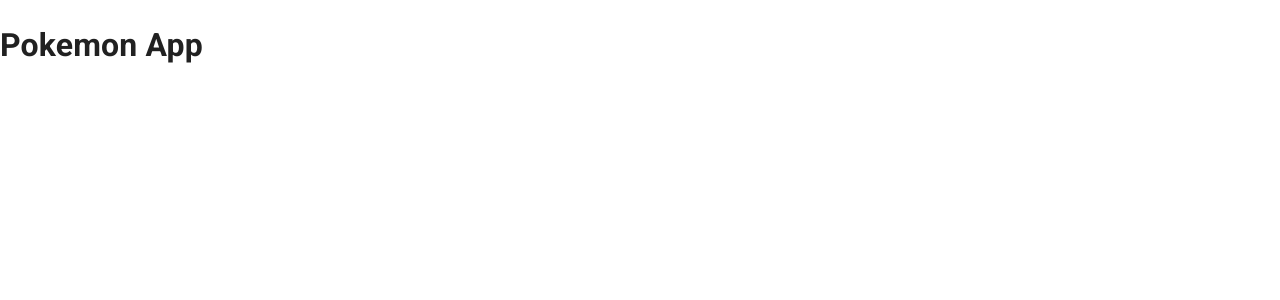
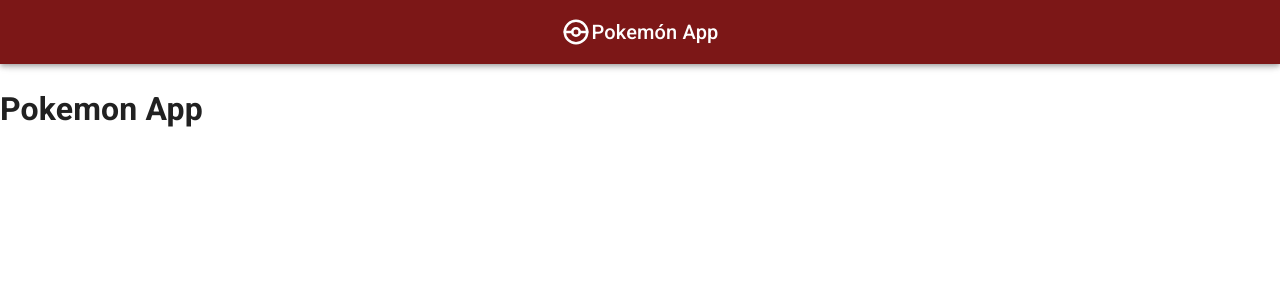
Before and after one commit to Jafeth44/pokemon-app, a React (Vite) app: page / in a window 1280 px wide. Shown: the top 300 px of the page. Built offline with nearby package versions, Linux system fonts and the light colour scheme.

Commit message:
basic navbar added

```diff
--- /dev/null
+++ b/public/images/pokeball.jsx
@@ -0,0 +1,25 @@
+function IconPokeball(props) {
+  return (
+    <svg
+      fill="none"
+      stroke="currentColor"
+      strokeLinecap="round"
+      strokeLinejoin="round"
+      strokeWidth={2}
+      viewBox="0 0 24 24"
+      height="30px"
+      width="30px"
+      {...props}
+    >
+      <path stroke="none" d="M0 0h24v24H0z" />
+      <path
+        transform="translate(3 3)"
+        d="M18 9 A9 9 0 0 1 9 18 A9 9 0 0 1 0 9 A9 9 0 0 1 18 9 z"
+      />
+      <path d="M15 12 A3 3 0 0 1 12 15 A3 3 0 0 1 9 12 A3 3 0 0 1 15 12 z" />
+      <path d="M3 12h6m6 0h6" />
+    </svg>
+  );
+}
+
+export default IconPokeball;
--- a/src/app/PokemonApp.jsx
+++ b/src/app/PokemonApp.jsx
@@ -1,10 +1,14 @@
 import { Outlet } from "react-router-dom"
+import { Navbar } from "./components/Navbar"
+import { Toolbar } from "@mui/material"
 
 export const PokemonApp = () => {
   return (
     <>
+      <Navbar />
+      <Toolbar></Toolbar> {/* solo se usa para darle un spacing debajo de la navbar */}
       <h1>Pokemon App</h1>
-      <Outlet />
+      <Outlet /> {/* dentro de este componente se van a rutear los componentes hijos */}
     </>
   )
 }
--- /dev/null
+++ b/src/app/components/Navbar.jsx
@@ -0,0 +1,16 @@
+import { AppBar, Grid, SvgIcon, Toolbar, Typography } from "@mui/material";
+import IconPokeball from "../../../public/images/pokeball";
+
+
+export const Navbar = () => {
+  return (
+    <AppBar>
+      <Toolbar sx={{display: "flex", justifyContent: "center", alignItems: "center"}}>
+        <Grid container justifyContent={'center'} alignItems={'center'}>
+        <IconPokeball />
+        <Typography variant="h6">Pokemón App</Typography>
+        </Grid>
+      </Toolbar>
+    </AppBar>
+  )
+}
--- a/src/theme/redTheme.js
+++ b/src/theme/redTheme.js
@@ -4,7 +4,7 @@ import { red } from '@mui/material/colors';
 export const redTheme = createTheme({
   palette: {
     primary: {
-      main: '#542222'
+      main: '#7c1717'
     },
     secondary: {
       main: '#843838'
```
Also changed, not shown: public/images/pokeball.svg (added).
